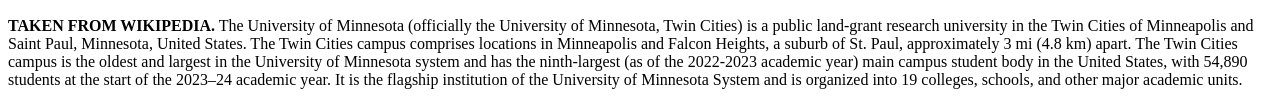
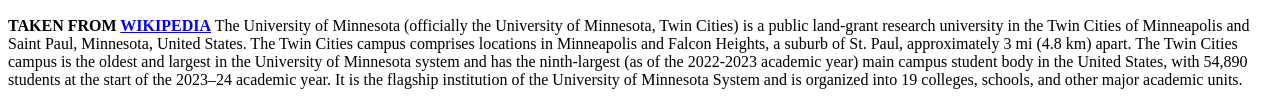
Before and after one commit to PacifismPostMortem/csci5117-9-9-2024, a plain HTML site: page index.html in a window 1280 px wide. Shown: the part 586-693 px from the top of the page. Drawn offline with Linux system fonts and the light colour scheme.

Commit message:
hyperlink

```diff
--- a/index.html
+++ b/index.html
@@ -17,7 +17,7 @@
 	<h2>Picture Gallery:</h2>
 	<img src="Seal_of_the_University_of_Minnesota.png" alt="Seal of the University of Minnesota">
 	<p>
-		<strong>TAKEN FROM WIKIPEDIA.</strong> The University of Minnesota (officially the University of Minnesota, Twin Cities)
+		<strong>TAKEN FROM <a href="https://en.wikipedia.org/wiki/University_of_Minnesota">WIKIPEDIA</a></strong> The University of Minnesota (officially the University of Minnesota, Twin Cities)
 		is a public land-grant research university in the Twin Cities of Minneapolis and Saint Paul, Minnesota, United States.
 		The Twin Cities campus comprises locations in Minneapolis and Falcon Heights, a suburb of St. Paul, approximately 3 mi (4.8 km) apart.
 
```
